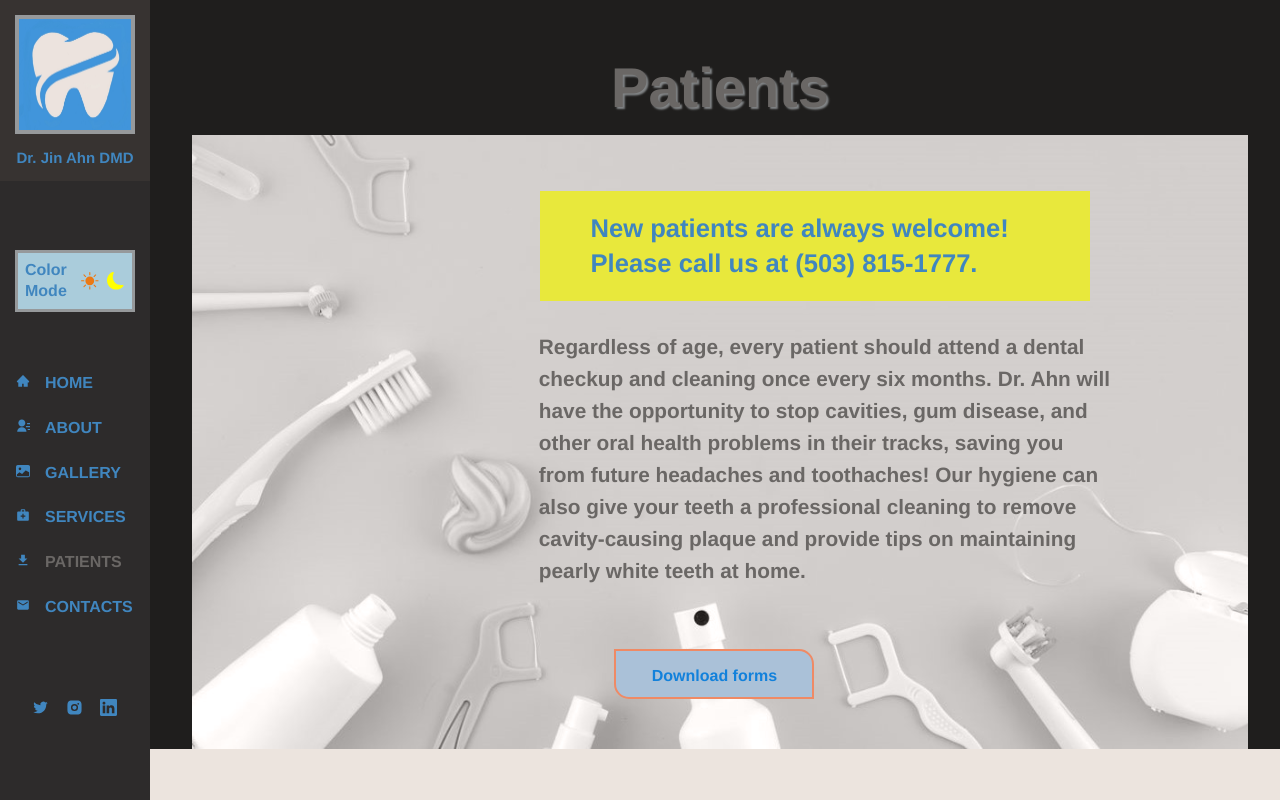
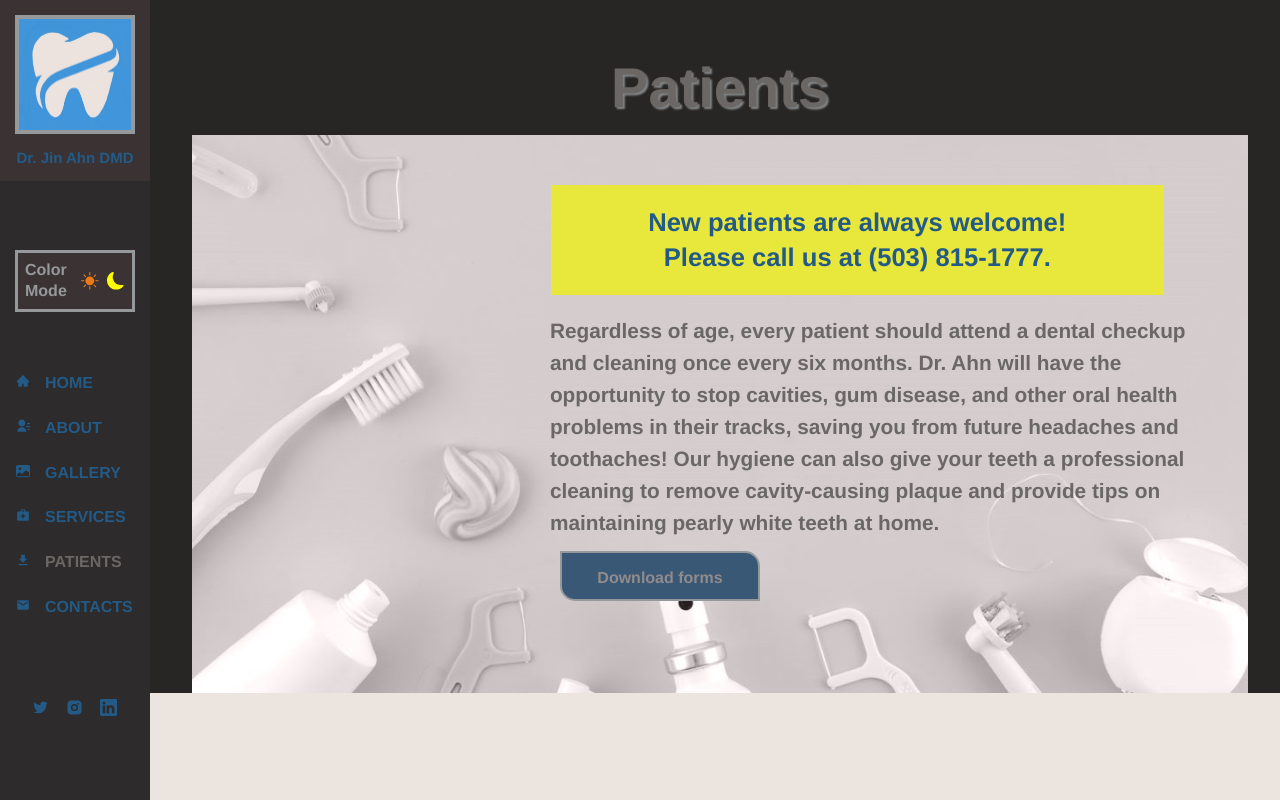
Before and after one commit to SueRtx/Capstone, a React (Create React App) app in the folder dentist/: page /patient in a window 1280 px wide. Built offline with nearby package versions, Linux system fonts and the light colour scheme; a web font is replaced by a local one.

Commit message:
Update background colors

```diff
--- a/dentist/src/App.scss
+++ b/dentist/src/App.scss
@@ -13,60 +13,52 @@
   --primary-bg: #ece4de;  //pg background
   --darker-bg: #efb392;  // lighter background box
   --lighter-bg: #f3d0bd;   //darker background box
-  --tooth-bg: #a04419;
+  --tooth-bg: #efb392;
+  --map-bg:  #f3d0bd;
 
-  --theme-wrapper-bg: #ea9161; //theme
-  --map-border-color:  #eda077;
+  --header-line: #ea9161; //header line
   --primary-text-color: #2d96ec; //blue text
   --second-text-color: #ea764c;  //orange text
-  // --primary-color: #338ed8;
-  --text-shadow-color: #021a2d; //
+  --third-text-color: #ef480b;
+  --text-shadow-color: #103553;
 
   --bt-background: #afc4d8;//bt background
   --bt-hover: #f4af8a;//bt hover
 
   --border-color: #ea764c;
-
+  --map-border-color:  #eda077;
   --box-shadow: 0 0 15px 0px #0808087a;
 
-
-  --theme-wrapper-bg: #efa882;
-  // --light-bg: #504d4b;
- --anchor-color: #338ed8;
-  // --hover-color: #8a4e18;
-
+  --contact-box-underlLine: #338ed8;
   --contact-autofillBox:#86bfee;
-   --primary-color: #1281db;
+  --primary-color: #1281db;
 }
 
 // dark mode colors
 .wrapper.dark-mode {
-  --primary-bg: #1f1e1d; //background
+  --primary-bg: #282624; //background
   --darker-bg: #2d2b2b;
-  --lighter-bg:#373331; //sidebar
-  --tooth-bg: rgb(71, 204, 230);
+  --lighter-bg:#242221; //sidebar
+  --lighter-bg:#3b3333; //sidebar
+  --tooth-bg: #c4b7b7;
+  --map-bg: #c4b7b7;
 
-  --theme-wrapper-bg: #36322f;
-
-  --primary-text-color: #4086bf; //blue text
+  --header-line: #36322f;
+  --primary-text-color: #235a86; //blue text
   --second-text-color: #6a6765;
+  --third-text-color: #111315;
   --text-shadow-color: #838688; //
 
-  --bt-background: #aac1d8;//bt background
-  --bt-hover: #5d5f61;//bt hover
+  --bt-background: #395876;//bt background
+  --bt-hover: #f4af8a;//bt hover
 
   --border-color: #96999b;
   --map-border-color: #2d96ec;
-  // --primary-color: #797878; //letter color
-  // --color-tem: #4486bc; //page on light up
-  // --second-primary-color: rgb(64, 108, 190);
-  // --anchor-color: #adabab;
 
-   --box-shadow: 0 0 15px 0px #0808084c;
-  // // --light-bg: #ddd;
---contact-box-shadow: rgb(71, 67, 67); //icon
-
---contact-autofillBox:#86bfee;
+  --box-shadow: 0 0 15px 0px #0808084c;
+  --contact-box-underlLine: #adabab;
+  --contact-autofillBox:#86bfee;
+  --primary-color: #918b8b; //letter color
   // --hover-color: #fff;
 }
 
--- a/dentist/src/components/ThemingTemplate/themetemplate.scss
+++ b/dentist/src/components/ThemingTemplate/themetemplate.scss
@@ -7,7 +7,10 @@
   line-height: 1.3rem;
   padding: 7px;
   width: 100%;
-  background-color:#aaccdb ;
+  background-color:var(--lighter-bg) ;
+  h4 {
+    color: var(--border-color);
+  }
   div {
     width: 10px;
     height: 30px;
--- a/dentist/src/components/header/header.scss
+++ b/dentist/src/components/header/header.scss
@@ -26,7 +26,7 @@
   text-align: center;
   color: var(--second-text-color);
   text-shadow: 1px 1px 1px var(--text-shadow-color);
-  border-bottom: 4px solid var(--theme-wrapper-bg);
+  border-bottom: 4px solid var(--header-line);
 }
 
 .intro-page h4 {
@@ -62,13 +62,13 @@
   width: 37%;
   margin-top: -40%;
   margin-left: 64%;
-  background-color: var( --darker-bg);
+  background-color: var( --tooth-bg);
 }
 
 .intro-page h3 {
   letter-spacing: 2px;
   margin: -109% 0 0% 0% ;
-  color: var(--primary-text-color);
+  color: var(--third-text-color);
   text-shadow: 1px 1px 1px var(--text-shadow-color);
   text-align: center;
   padding: 35px;
@@ -77,6 +77,7 @@
 
 .toothImg {
   padding: 46px 25px;
+  opacity: 0.4;
 }
 
 //contact button
--- a/dentist/src/pages/contact/Contact.jsx
+++ b/dentist/src/pages/contact/Contact.jsx
@@ -151,7 +151,6 @@ const Contact = React.memo(() => {
                   value={validInpt.name}
                   onChange={handleChange}
                 />
-                <span className="switch__bg"></span>
                 <BsExclamationLg className="exclamation" />
                 <BsPatchCheckFill className="checkCircle" />
               </div>
@@ -166,7 +165,7 @@ const Contact = React.memo(() => {
                   value={validInpt.email}
                   onChange={handleChange}
                 />
-                <span className="switch__bg"></span>
+
                 <BsExclamationLg className="exclamation" />
                 <BsPatchCheckFill className="checkCircle" />
               </div>
@@ -184,7 +183,6 @@ const Contact = React.memo(() => {
                 value={validInpt.subject}
                 onChange={handleChange}
               />
-              <span className="switch__bg"></span>
               <BsExclamationLg className="exclamation" />
               <BsPatchCheckFill className="checkCircle" />
             </div>
@@ -201,7 +199,7 @@ const Contact = React.memo(() => {
                 value={validInpt.message}
                 onChange={handleChange}
               />
-              <span className="switch__bg"></span>
+              <span className="purple"></span>
               <BsExclamationLg className="exclamation" />
               <BsPatchCheckFill className="checkCircle" />
             </div>
@@ -210,8 +208,6 @@ const Contact = React.memo(() => {
           <Fade left>
             <button type="submit" className="contact-button submit-button">
               <div>
-                {/* <span className="bg switch__bg"></span>
-                <span className="base switch__border-color"></span> */}
                 <span className="text">
                   Send Message
                   <RiSendPlane2Fill className="message-deliver" />
--- a/dentist/src/pages/contact/contact.scss
+++ b/dentist/src/pages/contact/contact.scss
@@ -44,7 +44,7 @@
   background: var(--lighter-bg);
   padding: 0 20px;
   margin-bottom: 10px;
-  -webkit-text-fill-color: var(--primary-text-color);
+  -webkit-text-fill-color: var(--primary-color);
   font-weight: bold;
   font-family: sans-serif;
   font-size: 0.975rem;
@@ -66,7 +66,7 @@
   bottom: 7px;
   left: 0;
   transition: all 0.3s linear;
-  background: var(--anchor-color);
+  background: var(--contact-box-underlLine);
 }
 .form-input-group input:focus + span::after,
 .form-input-group textarea:focus + span::after {
@@ -162,7 +162,7 @@ button.contact-button:hover .message-deliver {
 .map-content {
   width: 52%;
   font-weight: bold;
-  background-color: var(--bt-background);
+  background-color: var(--map-bg);
   color:  var(--second-text-color);
   position: absolute;
   border: 2px solid var(--darker-bg);
@@ -174,6 +174,7 @@ button.contact-button:hover .message-deliver {
   z-index: 999;
   h3 {
     font-size: 1.2rem;
+
   }
   span {
     font-size: 1rem;
--- a/dentist/src/pages/patient/Patient.jsx
+++ b/dentist/src/pages/patient/Patient.jsx
@@ -22,16 +22,12 @@ const Patient = () => {
 
           <Fade left>
             <a
-              style={{ marginTop: '2rem' }}
+              style={{ margin: '-0.5rem 23rem' }}
               href={forms}
               download
-              className=" submit-button"
+              className="submit-button"
             >
-              <div>
-                <span className="bg switch__bg"></span>
-                <span className="base switch__border-color"></span>
-                <span className="text">Download forms</span>
-              </div>
+              <span className="text">Download forms</span>
             </a>
           </Fade>
         </article>
--- a/dentist/src/pages/patient/patient.scss
+++ b/dentist/src/pages/patient/patient.scss
@@ -24,11 +24,11 @@
   display: block;
   font-size: 1.6rem;
   line-height: 2.2rem;
-  text-align: left;
+  text-align: lcenter;
   background-color: rgb(232, 232, 60);
-width: 52%;
-  margin: 3% 0% 0 33%;
-  padding: 20px 20px 20px 50px;
+width: 58%;
+  margin: 3% 0% 0 34%;
+  padding: 20px 20px 20px 20px;
 }
 
 .section-patient-description h3 {
@@ -36,16 +36,16 @@ width: 52%;
   font-size: 1.3rem;
   line-height: 2rem;
   color: var(--second-text-color);
-  width: 60%;
-  padding: 30px;
-  margin-left: 30%;
+  width: 65%;
+  padding: 20px;
+  margin-left: 32%;
   text-align: left;
 }
 
 .section-patient-description {
-  font-size: 1.3rem;
+
   text-align: center;
-
+  padding-bottom: 100px;
 }
 
 .submit-button {
@@ -54,25 +54,16 @@ width: 52%;
   height: 50px;
   max-width: 200px;
   line-height: 50px;
-  margin: 50px 0;
+  margin: 5px 0px 0px 150px;
   animation: fadeInAnimation 1s 1.8s backwards;
   white-space: nowrap;
-  background-color: rgb(251, 238, 217);
-  border: 2px solid#ef8a65;
+  background-color: var(--bt-background);
+  border: 2px solid var(--border-color);
+  color: var(--primary-color);
+  font-size: 1rem;
   border-radius: 0 15px 0 15px;
-  margin-left: 40%;
-  margin-top: -5px;
-}
-
-// submit button
-.submit-button {
-  margin-top: 5px;
-  background-color: var(--bt-background);
-  border-radius: 0 15px 0 15px;
-  color: var(--primary-color);
+  cursor: pointer;
   font-weight: bold;
-  cursor: pointer;
-  font-size: 1rem;
 }
 
 .submit-button:hover {
```
